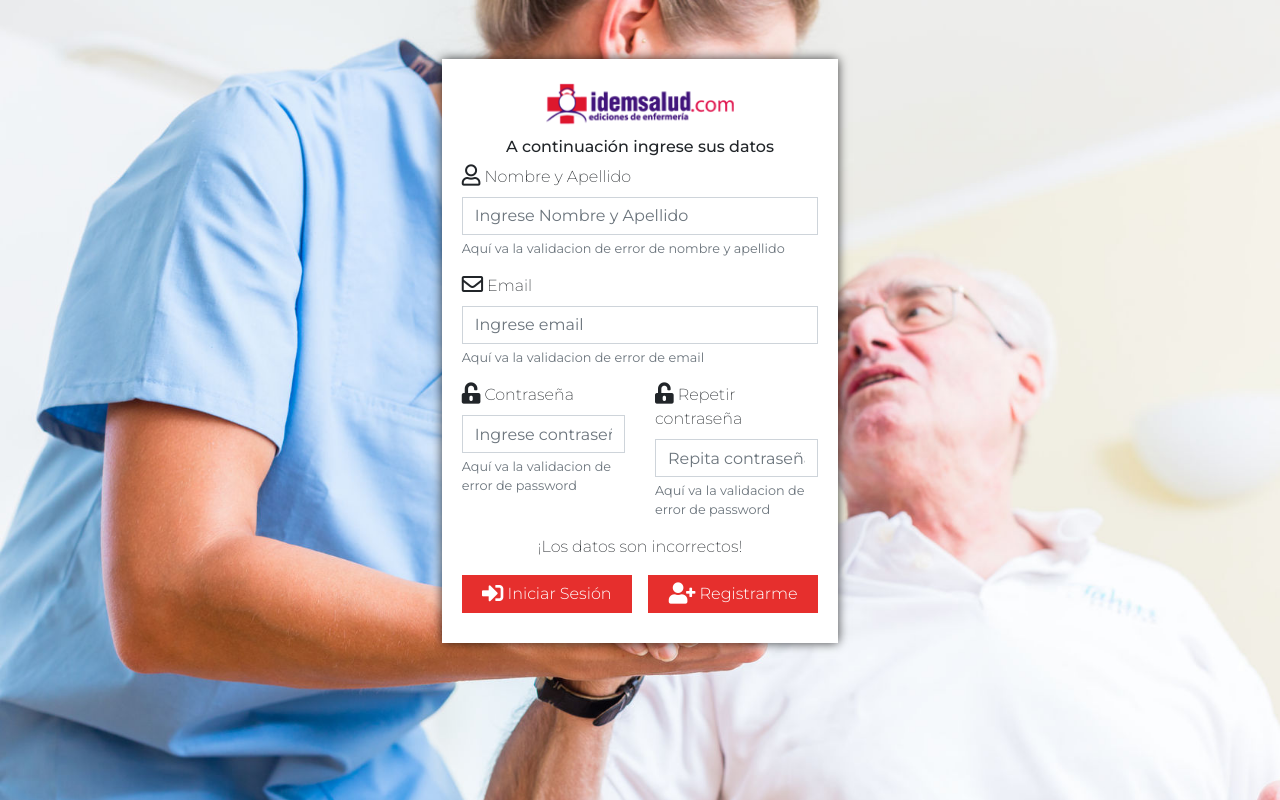
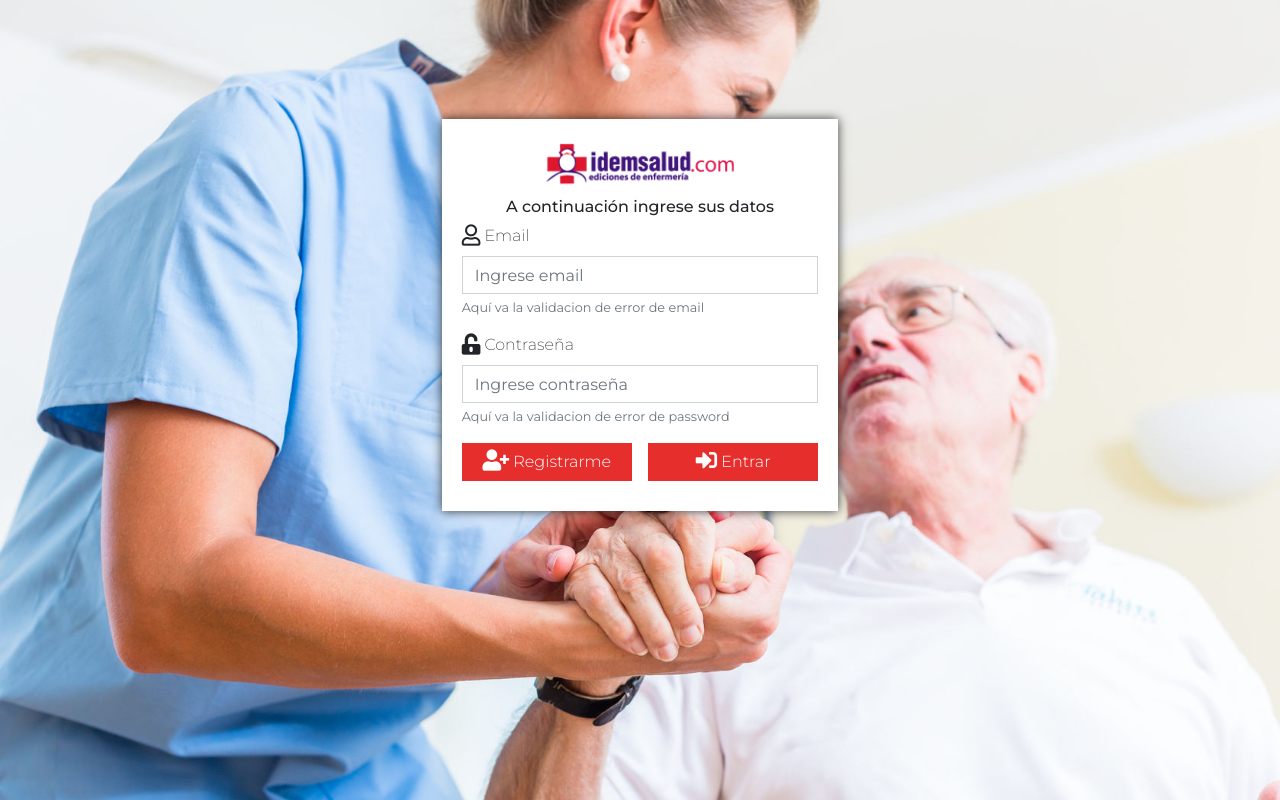
Before and after one commit to desqui92/IdemSalud, a PHP site: page /iniciarSesion.php in a window 1280 px wide. Run offline with PHP 8.4, Linux system fonts and the light colour scheme.

Commit message:
funcionando

```diff
--- a/iniciarSesion.php
+++ b/iniciarSesion.php
@@ -12,7 +12,7 @@
     <div class="container-fluid" id="cont-login">
         <div class="row">
             <div class="col-xl-4 offset-xl-4">
-                <form action="" method="post" id="form-login" class="animated fadeInUp" style="display:none;" onsubmit="verificarLogin()">
+                <form action="" method="post" id="form-login" class="animated fadeInUp" onsubmit="verificarLogin()">
                     <img class="d-block mx-auto" src="img/logo.png" height="50" alt="">
                     <h6 class="text-center mt-2">A continuación ingrese sus datos</h6>
                     <div class="form-group">
@@ -33,7 +33,7 @@
                         </div>
                     </div>
                 </form>
-                <form action="" method="post" id="form-registro"  class="animated fadeInUp" onsubmit="registrar()">
+                <form action="" method="post" id="form-registro"  class="animated fadeInUp" style="display:none;" onsubmit="registrar()">
                     <img class="d-block mx-auto" src="img/logo.png" height="50" alt="">
                     <h6 class="text-center mt-2">A continuación ingrese sus datos</h6>
                     <div class="form-group">
```
